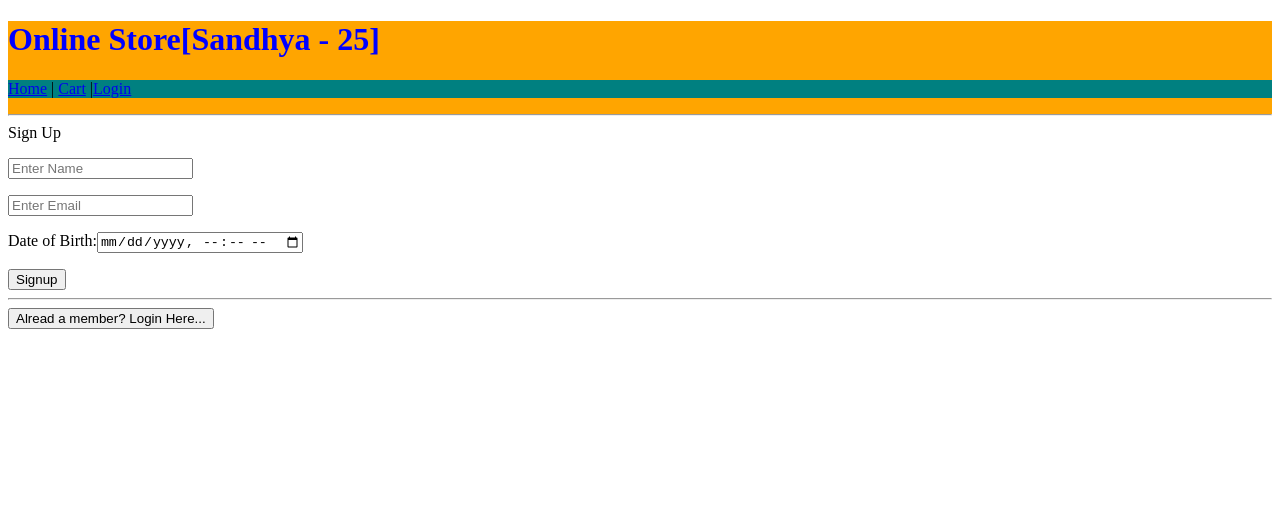
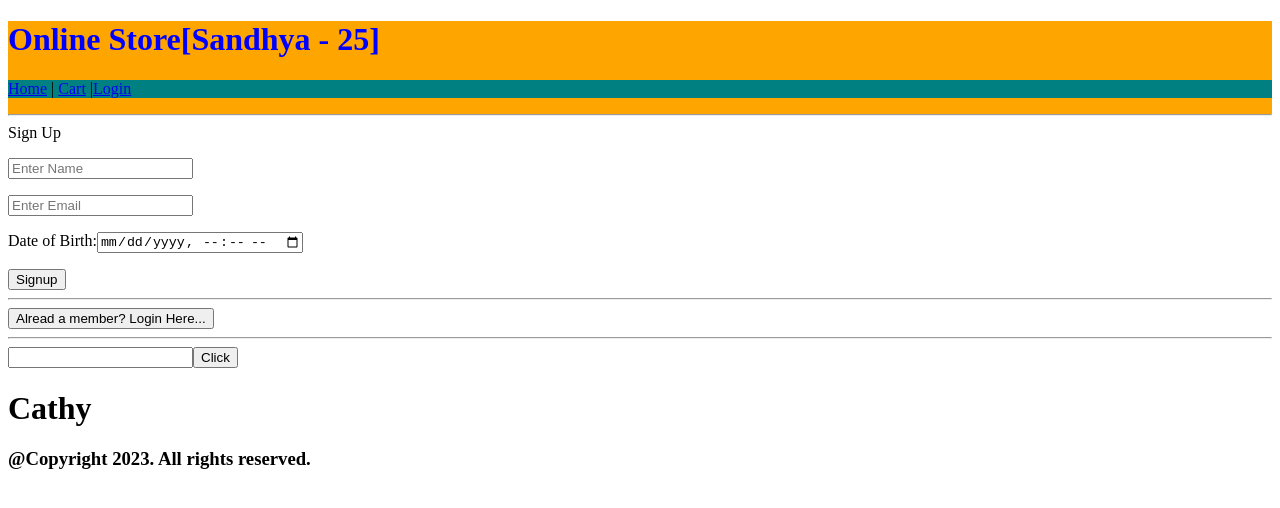
Before and after one commit to sandhyabaddam54/frontend-ntc, a React (Create React App) app: page /signup in a window 1280 px wide. Shown: the top 508 px of the page. Built offline with nearby package versions, Linux system fonts and the light colour scheme; the HTML template or start-up script is replaced by a standard one.

Commit message:
return statements introduction hook useState

```diff
--- a/src/App.js
+++ b/src/App.js
@@ -18,6 +18,7 @@ export default function App() {
         <Route path='login' element= {<Login />} />
         <Route path='signup' element={<Signup />} />
       </Routes>
+      <Footer />
       </BrowserRouter>
     </div>
   )
--- a/src/Footer.js
+++ b/src/Footer.js
@@ -1,9 +1,21 @@
-import React from 'react'
+import React, { useState } from 'react'
+import Temp from './Temp'
+export default function Footer() {
+  const[name, setName] = useState();
+  const greet = () => {
+      alert(name)
+  }
+  const greet1 = (name) => {
+    alert(name)
+  }
 
-export default function Footer() {
   return (
     <div>
       <hr></hr>
+      <input type='text' onChange={(e) => setName(e.target.value)}/>
+      <button onClick={greet}>Click</button>
+      {/* <button onClick={() => greet1("John")}>Click</button> */}
+      <Temp name = "Cathy"/>
       <h3>@Copyright 2023. All rights reserved.</h3>
     </div>
   )
--- /dev/null
+++ b/src/Temp.js
@@ -0,0 +1,12 @@
+import React from 'react'
+
+export default function Temp(props) {
+    // const values = props.name
+//     if (props.name == "John"){
+//   return (<h1>John</h1>)
+//     }else {
+//         return(<h1>Cathy</h1>)
+//     }
+
+    return((props.name === "John") ? (<h1>John</h1>) : (<h1>Cathy</h1>))       //ternary operator
+}
```
